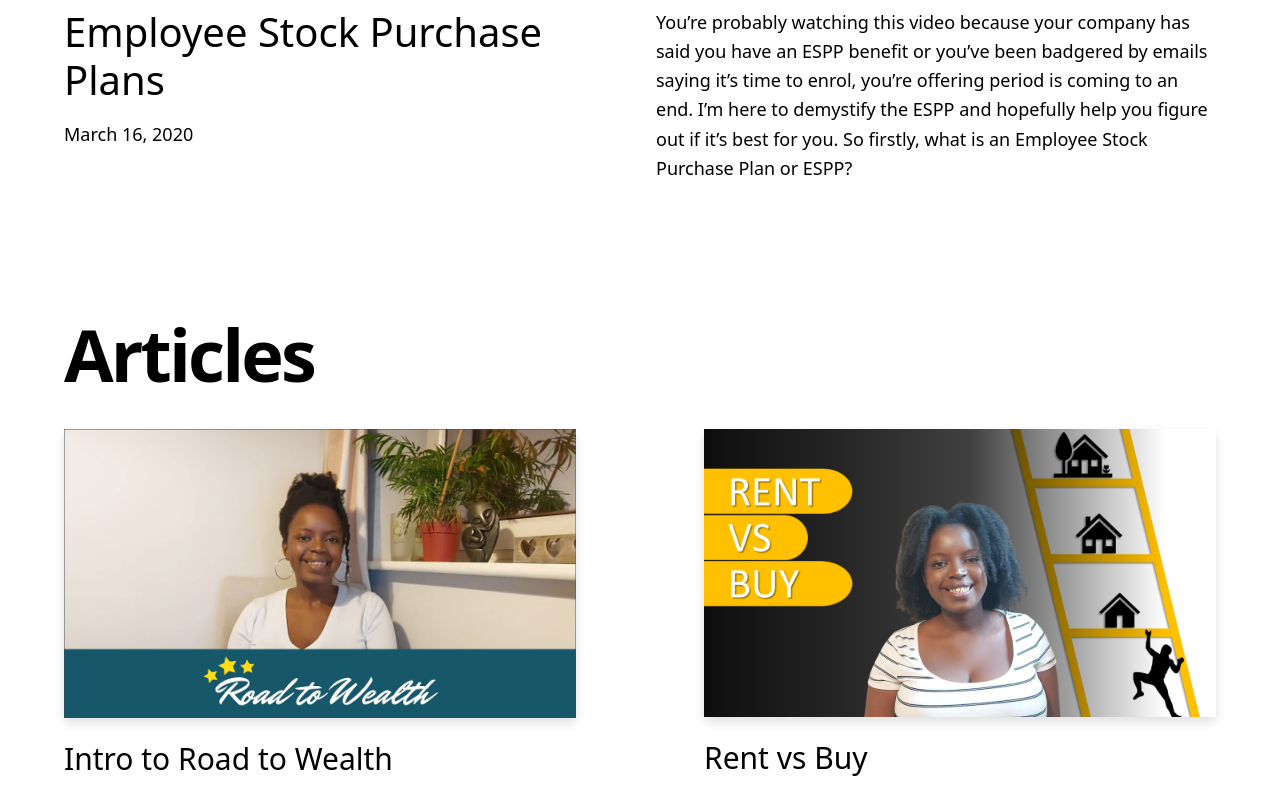
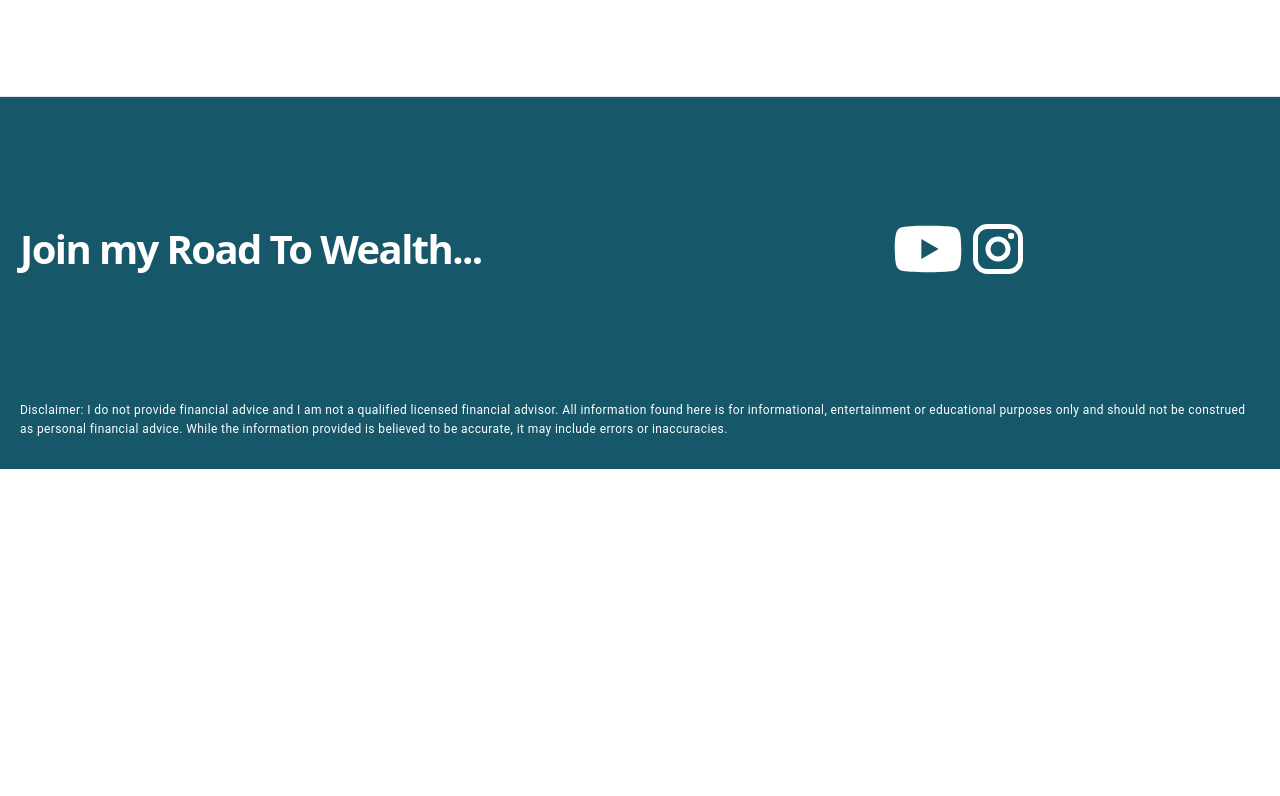
Before and after one commit to khumbon/road-to-wealth, a Next.js app: page / in a window 1280 px wide. Shown: the part 840-1636 px from the top of the page. After the commit the page ends 1309 px from the top, so only its background shows below. Built offline with nearby package versions, Linux system fonts and the light colour scheme.

Commit message:
Simplified first page

```diff
--- a/pages/about/index.tsx
+++ b/pages/about/index.tsx
@@ -1,20 +1,19 @@
-import matter from 'gray-matter';
 import React from 'react';
-import PostBody from '../../components/post-body';
-import path from 'path';
 import { Heading } from '../../components';
-
-// eslint-disable-next-line @typescript-eslint/no-var-requires
-//const fs = require('fs');
+import { Typography } from '@mui/material';
 
 const About = () => {
-  console.log('here');
-  /**const fileContents = fs.readFileSync(path.resolve(__dirname, '../../../constants/aboutMe.md'), 'utf8');
-  console.log(fileContents);
-  const { content } = matter(fileContents);*/
   return (
     <div>
       <Heading>About</Heading>
+      <Typography>
+        Who am I? I’m Khumbo, a 24-year old, Malawian-South African living and working in the UK (it’s a mouthful). I
+        work as a Mechanical Engineer/Software Developer, but my real passion is all things personal finance and
+        investing. I started this channel to reach people who, like me, may not have grown up with a financial education
+        but have realised it’s essential to living life on your terms. End goal: FINANCIAL EDUCATION FOR ALL! Medium
+        goal: taking you guys along with me through my financial journey. If you’d like to contact me, feel free to
+        email me on roadtowealth7@gmail.com. Join Road to Wealth and stay tuned for more videos on financial literacy!{' '}
+      </Typography>
     </div>
   );
 };
--- a/pages/index.tsx
+++ b/pages/index.tsx
@@ -1,5 +1,4 @@
 import MoreStories from '../components/more-stories';
-import HeroPost from '../components/hero-post';
 import { getAllPosts } from '../lib/api';
 import Post from '../interfaces/post';
 import * as React from 'react';
@@ -10,22 +9,10 @@ type Props = {
 };
 
 export default function Index({ allPosts }: Props) {
-  const heroPost = allPosts[0];
-  const morePosts = allPosts.slice(1);
+  const samplePosts = allPosts.slice(0, 2);
   return (
     <>
-      <Container sx={{ marginTop: 6 }}>
-        {heroPost && (
-          <HeroPost
-            title={heroPost.title}
-            coverImage={heroPost.coverImage}
-            date={heroPost.date}
-            slug={heroPost.slug}
-            excerpt={heroPost.excerpt}
-          />
-        )}
-        {morePosts.length > 0 && <MoreStories posts={morePosts} />}
-      </Container>
+      <Container sx={{ marginTop: 6 }}>{samplePosts.length > 0 && <MoreStories posts={samplePosts} />}</Container>
     </>
   );
 }
```
Also changed, not shown: constants/aboutMe.md (deleted, +0 -9 lines).
